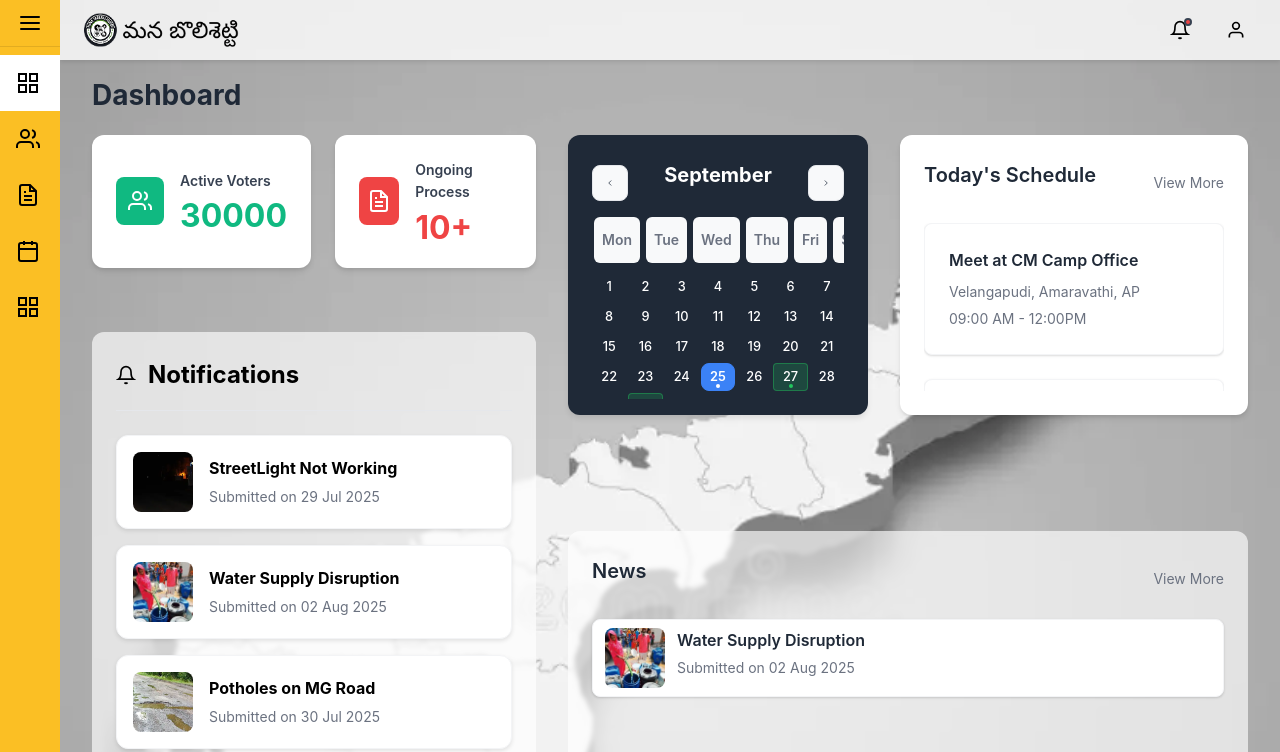
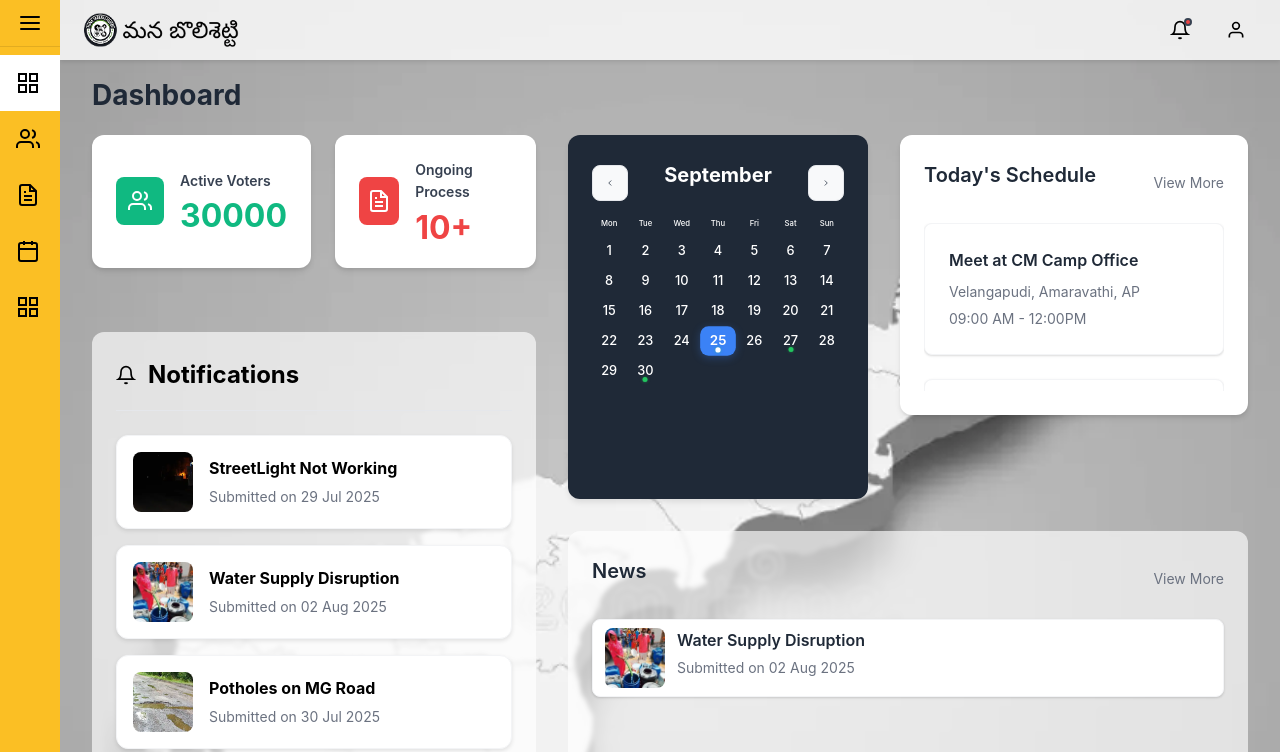
Before and after one commit to TammanaSaiPraveen/Bollisetty-web-, a React (Vite) app: page /dashboard in a window 1280 px wide. Shown: the top 752 px of the page. Built offline with nearby package versions, Linux system fonts and the light colour scheme.

Commit message:
10/9/25 1:20pm

```diff
--- a/src/components/Calendar.css
+++ b/src/components/Calendar.css
@@ -7,6 +7,7 @@
   box-shadow: 0 4px 6px -1px rgba(0, 0, 0, 0.1);
   min-width: 300px;
   overflow: visible;
+  height: auto;
 }
 
 .calendar-header {
@@ -47,31 +48,45 @@
 
 .calendar-grid {
   width: 100%;
+  box-sizing: border-box;
 }
 
-.days-header {
+/* Align weekday row exactly with dates */
+.calendar-widget .days-header {
   display: grid;
-  grid-template-columns: repeat(7, 1fr);
+  grid-template-columns: repeat(7, minmax(0, 1fr));
   gap: 0.125rem;
-  margin-bottom: 0.5rem;
+  margin-bottom: 0.25rem;
+  margin-left: 0;
+  margin-right: 0;
+  padding: 0;
+  box-sizing: border-box;
 }
 
-.day-header {
-  font-size: 0.7rem;
-  font-weight: 600;
+/* Scope weekday label styles to calendar to avoid global overrides */
+.calendar-widget .day-header {
+  font-size: 0.48rem;
+  font-weight: 500;
   color: white;
   text-align: center;
-  padding: 0.4rem 0;
-  background: transparent;
-  border-radius: 4px;
-  margin: 0.125rem;
+  padding: 0.18rem 0.1rem;
+  background: transparent !important;
+  border: none !important;
+  box-shadow: none !important;
+  border-radius: 0 !important;
+  margin: 0 !important;
+  white-space: nowrap;
+  overflow: visible;
 }
 
-.calendar-days {
+.calendar-widget .calendar-days {
   display: grid;
-  grid-template-columns: repeat(7, 1fr);
+  grid-template-columns: repeat(7, minmax(0, 1fr));
   grid-auto-rows: minmax(28px, auto);
   gap: 0.125rem;
+  margin-left: 0;
+  margin-right: 0;
+  box-sizing: border-box;
 }
 
 .calendar-day {
@@ -97,29 +112,32 @@
   color: white;
   font-weight: 600;
   border-radius: 8px;
+  box-shadow: 0 2px 8px rgba(59, 130, 246, 0.3);
+  transform: scale(1.05);
 }
 
 .calendar-day.today {
-  background: rgba(255, 255, 255, 0.9);
-  color: #1f2937;
+  background: rgba(255, 255, 255, 0.2);
+  color: white;
   font-weight: 600;
+  border: 1px solid rgba(255, 255, 255, 0.3);
 }
 
 .calendar-day.has-event {
-  background: rgba(34, 197, 94, 0.2);
-  border: 1px solid rgba(34, 197, 94, 0.4);
+  background: transparent;
+  border: none;
 }
 
 .calendar-day.has-event.today {
   background: rgba(255, 255, 255, 0.9);
   color: #1f2937;
-  border: 1px solid rgba(34, 197, 94, 0.4);
+  border: none;
 }
 
 .calendar-day.has-event.selected {
   background: #3b82f6;
   color: white;
-  border: 1px solid #3b82f6;
+  border: none;
 }
 
 .calendar-day.empty {
@@ -129,13 +147,14 @@
 
 .event-indicator {
   position: absolute;
-  bottom: 2px;
+  bottom: 3px;
   left: 50%;
   transform: translateX(-50%);
-  width: 4px;
-  height: 4px;
+  width: 5px;
+  height: 5px;
   background: #22c55e;
   border-radius: 50%;
+  box-shadow: 0 0 3px rgba(34, 197, 94, 0.5);
 }
 
 .calendar-day.today .event-indicator {
@@ -182,21 +201,14 @@
     padding: 1rem;
     min-width: 280px;
   }
-
   .calendar-title {
     font-size: 1.125rem;
   }
-
   .calendar-day {
     font-size: 0.75rem;
   }
-
-  .day-header {
-    font-size: 0.7rem;
-  }
-
-  .week-number {
-    font-size: 0.7rem;
+  .calendar-widget .day-header {
+    font-size: 0.55rem;
   }
 }
 
@@ -205,16 +217,13 @@
     padding: 0.75rem;
     min-width: 260px;
   }
-
   .calendar-content {
     gap: 0.25rem;
   }
-
-  .calendar-days {
+  .calendar-widget .calendar-days {
     gap: 0.125rem;
   }
-
-  .days-header {
+  .calendar-widget .days-header {
     gap: 0.125rem;
   }
 }
--- a/src/components/Calendar.jsx
+++ b/src/components/Calendar.jsx
@@ -102,8 +102,8 @@ const Calendar = ({ selectedDate, onDateSelect, events = [] }) => {
       );
     }
 
-    // Ensure we have enough rows to display all dates (minimum 6 rows)
-    const totalCellsNeeded = Math.max(42, Math.ceil((firstDay + daysInMonth) / 7) * 7);
+    // Ensure we have enough rows to display all dates (only as many as needed)
+    const totalCellsNeeded = Math.ceil((firstDay + daysInMonth) / 7) * 7;
     const usedCells = firstDay + daysInMonth;
 
     // Add empty cells to complete the grid
```
